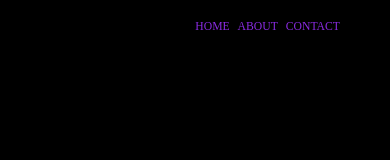
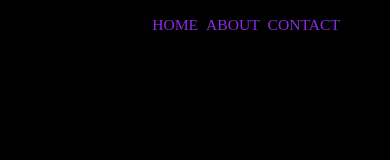
Before and after one commit to Ayush-Jagtap-07/Esports-Arena, a plain HTML site: page about.html in a window 390 px wide. Shown: the top 160 px of the page. Drawn offline with nearby package versions, Linux system fonts and the light colour scheme; a script that the page names is missing; files whose address does not match are found by name.

Commit message:
Navigation bar changes

```diff
--- a/about_css.css
+++ b/about_css.css
@@ -104,7 +104,7 @@ nav li a:hover{
     }
 
     nav{
-        height: 2vw;
+        height: 4vw;
         width: 100%;
         line-height: 50px;
         padding: 0px 50px;
@@ -119,6 +119,6 @@ nav li a:hover{
     }
 
     nav li a{
-        font-size: 3vw;
+        font-size: 4vw;
     }
 }
--- a/contact_css.css
+++ b/contact_css.css
@@ -104,7 +104,7 @@ nav li a:hover{
     }
 
     nav{
-        height: 2vw;
+        height: 4vw;
         width: 100%;
         line-height: 50px;
         padding: 0px 50px;
@@ -119,6 +119,6 @@ nav li a:hover{
     }
 
     nav li a{
-        font-size: 3vw;
+        font-size: 4vw;
     }
 }
--- a/style.css
+++ b/style.css
@@ -166,7 +166,7 @@ nav li a:hover{
     }
 
     nav{
-        height: 2vw;
+        height: 4vw;
         width: 100%;
         line-height: 50px;
         padding: 0px 50px;
@@ -181,6 +181,6 @@ nav li a:hover{
     }
 
     nav li a{
-        font-size: 3vw;
+        font-size: 4vw;
     }
 }
```
